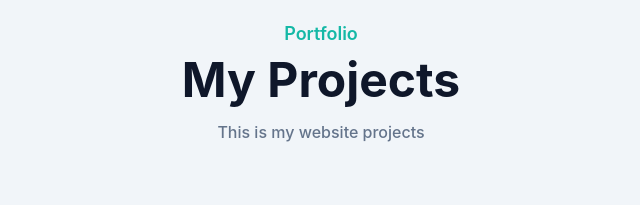
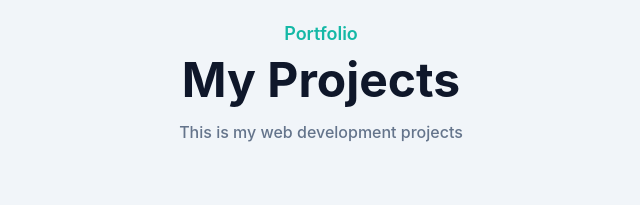
Before and after one commit to FDMZ17/fdmz17.github.io, a website: page index.html in a window 1280 px wide. Shown: the part 1040-1245 px from the top of the page, 319-959 px from the left. Drawn offline with Linux system fonts and the light colour scheme.

Commit message:
Mon May 16 11:04:25 AM WIB 2022

```diff
--- a/index.html
+++ b/index.html
@@ -114,7 +114,7 @@
         <div class="max-w-xl mx-auto text-center mb-16">
           <h4 class="font-semibold text-lg text-primary mb-2">Portfolio</h4>
           <p class="font-bold text-dark text-3xl mb-4 sm:text-4sl lg:text-5xl">My Projects</p>
-          <p class="font-medium text-md text-secondary">This is my website projects</p>
+          <p class="font-medium text-md text-secondary">This is my web development projects</p>
         </div>
       </div>
       <div class="w-full px-4 flex flex-wrap justify-center xl:w-10/12 xl:mx-auto">
```
